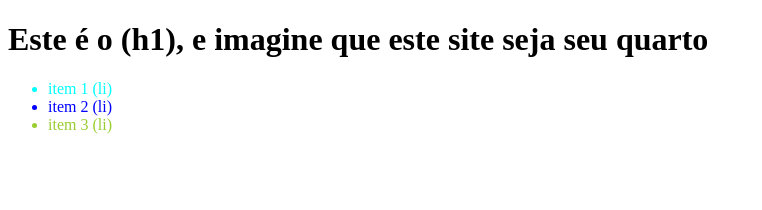
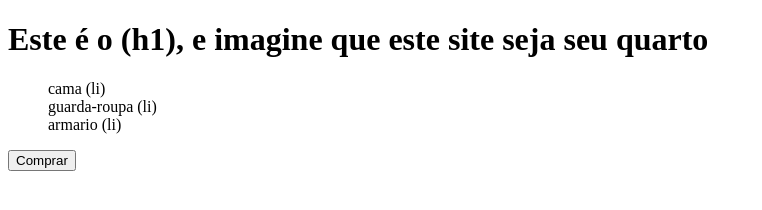
Before and after one commit to NicollasDelgado/Notion---Site, a plain HTML site: page Site aula/site.html in a window 1280 px wide. Shown: the whole page, without its empty margins (0-762 px from the left). Drawn offline with Linux system fonts and the light colour scheme.

Commit message:
Update site.html

```diff
--- a/Site aula/site.html
+++ b/Site aula/site.html
@@ -2,28 +2,32 @@
 <html lang="en">
 
 <head>
-    <meta charset="UTF-8">
-    <meta name="viewport" content="width=device-width, initial-scale=1.0">
+    <meta charset="UTF-8" />
+    <meta name="viewport" content="width=device-width, initial-scale=1.0"/>
     <title>Este é o Titulo</title>
-    <link rel="stylesheet" href="style.css">
+    <link rel="stylesheet" href="style.css" />
 </head>
 
 <body>
     <h1>Este é o (h1), e imagine que este site seja seu quarto</h1>
-    <ul>
-        <li class="item1">
-            item 1 (li)
+    <ul style="list-style-type: none;">
+        <li class="cama">
+            cama (li)
         </li>
 
-        <li class="item2">
-            item 2 (li)
+        <li class="guarda-roupa">
+            guarda-roupa (li)
         </li>
 
-        <li class="item3">
-            item 3 (li)
+        <li class="armario">
+            armario (li)
         </li>
     </ul>
+
+    <!-- Botão para converter -->
+    <button id="converteBtn">Comprar</button>
 </body>
+
 
 <script src="script.js"></script>
 
```
